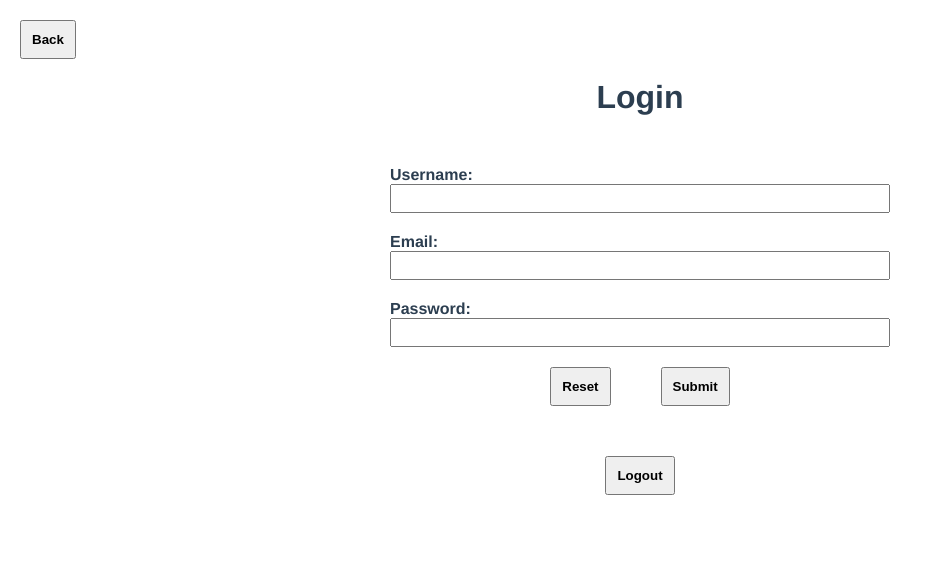
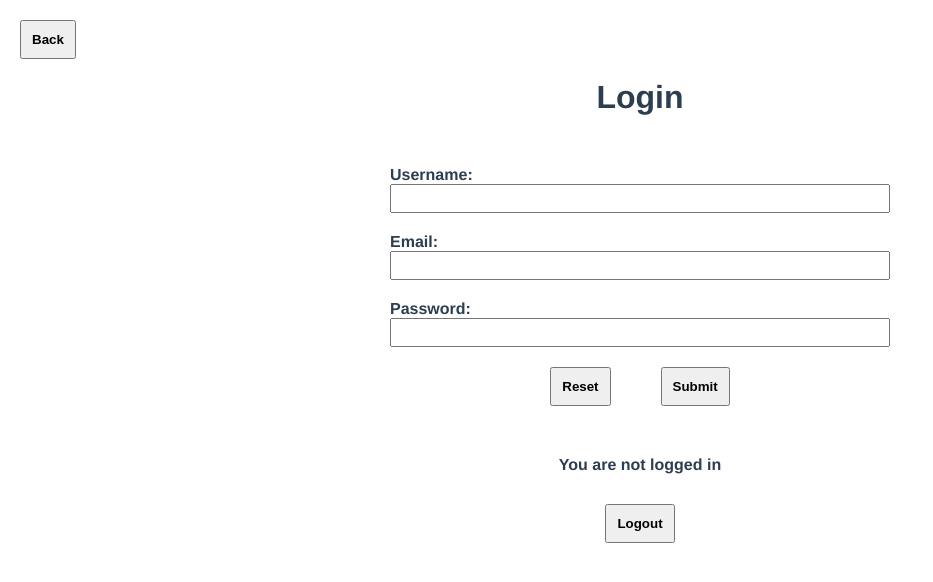
Before and after one commit to hanzyong1/restaurant-fe, a Vue app: page /login in a window 1280 px wide. Shown: the top 582 px of the page, without its empty margins (0-933 px from the left). Built offline with nearby package versions, Linux system fonts and the light colour scheme.

Commit message:
add log in status

```diff
--- a/src/views/AddCategoryView.vue
+++ b/src/views/AddCategoryView.vue
@@ -117,7 +117,7 @@ form,
 .select {
   display: flex;
   flex-direction: column;
-  align-items: start;
+  align-items: flex-start;
   justify-content: center;
   width: 500px;
 }
--- a/src/views/HomeView.vue
+++ b/src/views/HomeView.vue
@@ -260,7 +260,7 @@ img {
   display: flex;
   flex-direction: column;
   gap: 10px;
-  align-items: start;
+  align-items: flex-start;
   text-align: start;
 }
 .text-container * {
@@ -274,7 +274,7 @@ img {
 .pagination-container {
   display: flex;
   align-items: center;
-  justify-content: start;
+  justify-content: flex-start;
   padding: 10px;
 }
 .pagination-number,
--- a/src/views/LoginView.vue
+++ b/src/views/LoginView.vue
@@ -20,6 +20,8 @@
       </form>
     </div>
     <div class="logout-button">
+      <p v-if="token">You are logged in!</p>
+      <p v-else>You are not logged in</p>
       <button @click="logoutRequest">Logout</button>
     </div>
   </div>
@@ -37,6 +39,7 @@ export default {
       username: "",
       email: "",
       password: "",
+      token: localStorage.getItem("token"),
     };
   },
   methods: {
@@ -95,7 +98,7 @@ h1 {
 form {
   display: flex;
   flex-direction: column;
-  align-items: start;
+  align-items: flex-start;
   justify-content: center;
   width: 500px;
 }
@@ -125,8 +128,14 @@ button {
 }
 .logout-button {
   display: flex;
+  flex-direction: column;
   justify-content: center;
   align-items: center;
+  gap: 30px;
+}
+
+.logout-button p {
+  font-weight: bold;
 }
 
 .logout-button button:hover {
--- a/src/views/RestaurantView.vue
+++ b/src/views/RestaurantView.vue
@@ -252,7 +252,7 @@ export default {
 }
 
 .edit-button-container {
-  align-self: start;
+  align-self: flex-start;
 }
 
 .edit-button {
```
